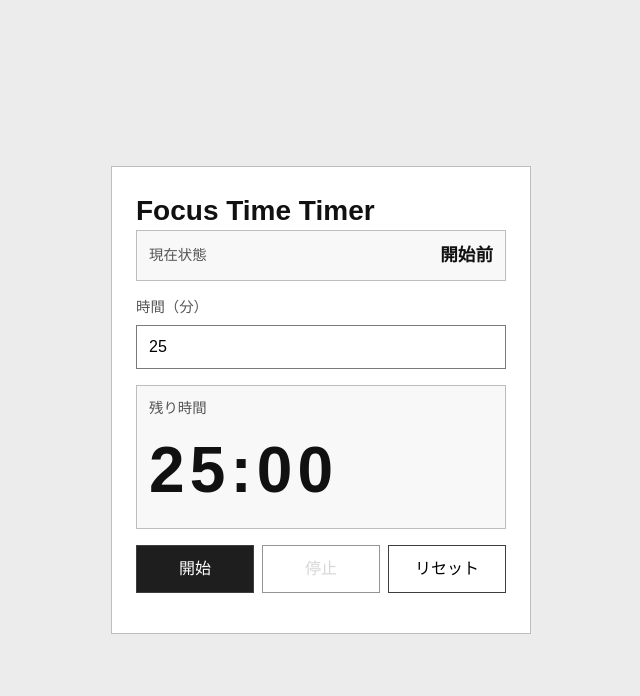
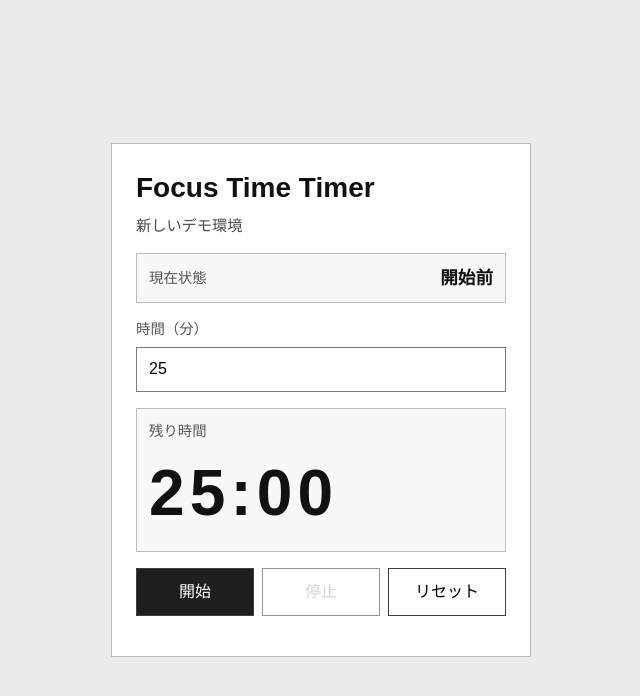
Before and after one commit to skijima404/ai-development-demo, a React (Vite) app in the folder src/focus-time-timer/: page / in a window 1280 px wide. Shown: the top 696 px of the page, without its empty margins (319-959 px from the left). Built offline with nearby package versions, Linux system fonts and the light colour scheme.

Commit message:
feat(timer): add new demo environment subtitle

```diff
--- a/src/focus-time-timer/src/App.tsx
+++ b/src/focus-time-timer/src/App.tsx
@@ -107,6 +107,7 @@ export default function App() {
     <main className="app-shell">
       <section className="timer-card">
         <h1 className="title">Focus Time Timer</h1>
+        <p className="subtitle">新しいデモ環境</p>
 
         <div className="status-box">
           <span className="status-label">現在状態</span>
--- a/src/focus-time-timer/src/styles.css
+++ b/src/focus-time-timer/src/styles.css
@@ -36,6 +36,12 @@ input {
 .title {
   margin: 0;
   font-size: 1.75rem;
+}
+
+.subtitle {
+  margin: 8px 0 16px;
+  color: #4a4a4a;
+  font-size: 0.95rem;
 }
 
 .status-box,
```
